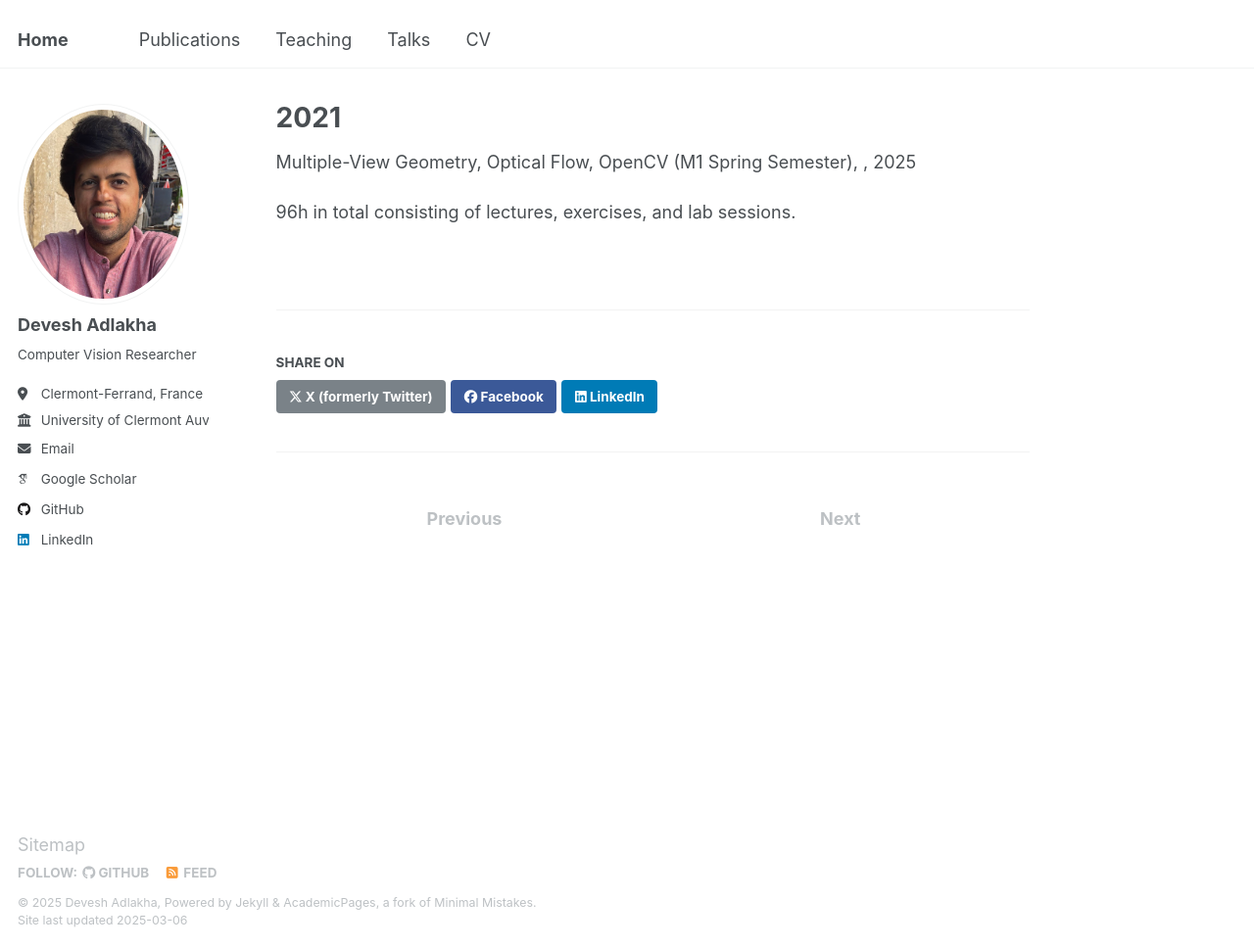
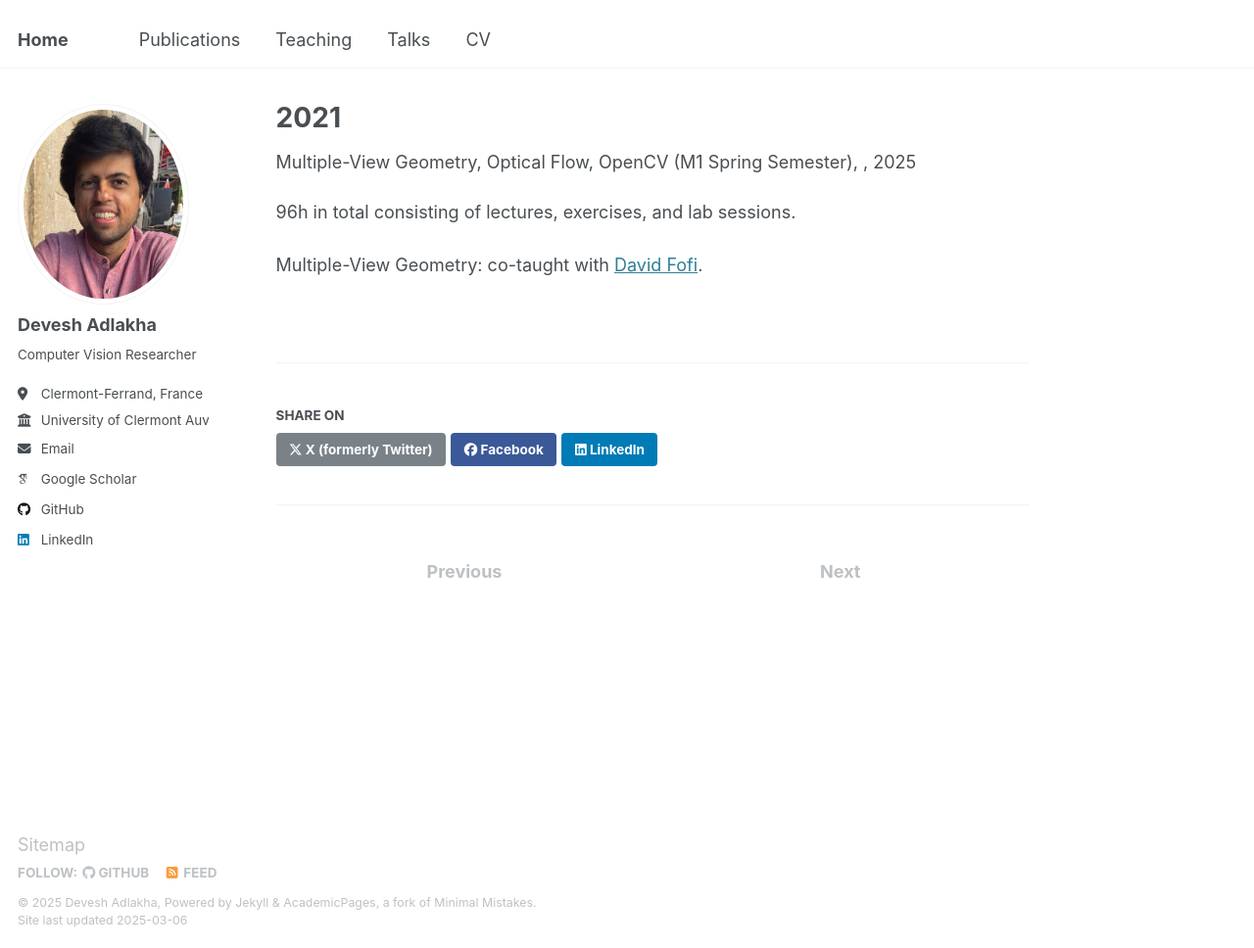
Before and after one commit to devadlakha/devadlakha.github.io, a Jekyll site: the page built from _teaching/2021.md, in a window 1280 px wide and 968 px high. Shown: the whole window at 98% size. Built offline with Jekyll 4.4.1, drawn with Linux system fonts in a browser that asks for light colours; some web fonts are replaced.

Commit message:
Update 2021.md

```diff
--- a/_teaching/2021.md
+++ b/_teaching/2021.md
@@ -7,4 +7,5 @@ venue:
 location:
 ---
 
-96h in total consisting of lectures, exercises, and lab sessions.
+96h in total consisting of lectures, exercises, and lab sessions.<br><br>
+Multiple-View Geometry: co-taught with [David Fofi](http://www.davidfofi.net).
```
